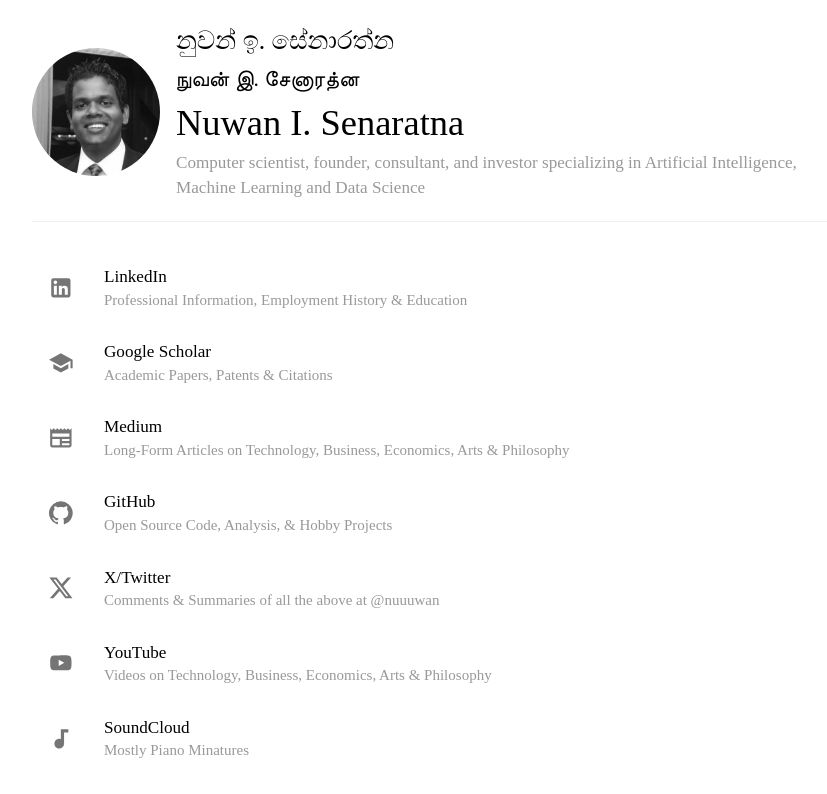
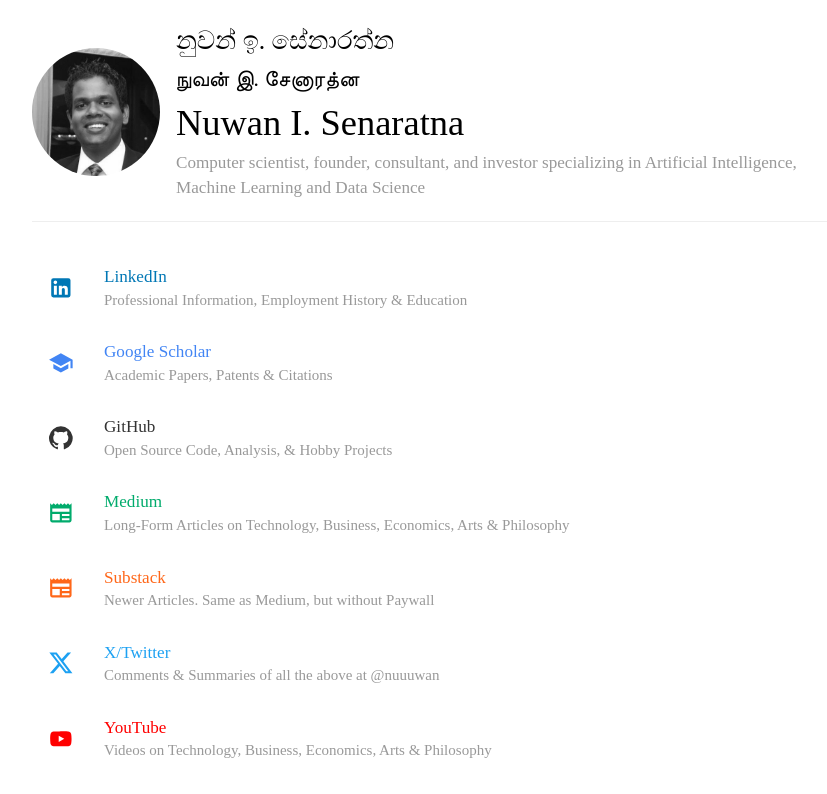
Before and after one commit to nuuuwan/nuuuwan, a React (Create React App) app: page / in a window 1280 px wide. Shown: the top 794 px of the page, without its empty margins (208-1035 px from the left). Built offline with nearby package versions, Linux system fonts and the light colour scheme; a web font is replaced by a local one.

Commit message:
Added colors to links. Added substack

```diff
--- a/src/view/molecules/LinksSection.js
+++ b/src/view/molecules/LinksSection.js
@@ -16,17 +16,17 @@ import SchoolIcon from "@mui/icons-material/School";
 import Title from "./Title";
 
 function ListItemContentInfo({ contentInfo }) {
-  const { title, subTitle, url, Icon } = contentInfo;
+  const { title, subTitle, url, Icon, color } = contentInfo;
 
   const onClick = function () {
     window.open(url, "_blank");
   };
 
   return (
-    <ListItem sx={{ p: 0, m: 0 }} onClick={onClick}>
+    <ListItem sx={{ p: 0, m: 0, color }} onClick={onClick}>
       <ListItemButton>
         <ListItemIcon>
-          <Icon />
+          <Icon sx={{color}} />
         </ListItemIcon>
         <ListItemText primary={title} secondary={subTitle} />
       </ListItemButton>
@@ -39,46 +39,58 @@ const CONTENT_INFO_LIST = [
     subTitle: "Professional Information, Employment History & Education",
     url: "https://www.linkedin.com/in/nuwansenaratna",
     Icon: LinkedInIcon,
+    color: "#0077B5",
   },
   {
     title: "Google Scholar",
     subTitle: "Academic Papers, Patents & Citations",
     url: "https://scholar.google.com/citations?user=VOVN8f8AAAAJ&hl=en",
     Icon: SchoolIcon,
+    color: "#4285F4",
   },
-  {
-    title: "Medium",
-    subTitle:
-      "Long-Form Articles on Technology, Business, Economics, Arts & Philosophy",
-    url: "https://medium.com/@nuwans",
-    Icon: NewspaperIcon,
-  },
-
   {
     title: "GitHub",
     subTitle: "Open Source Code, Analysis, & Hobby Projects",
     url: "https://github.com/nuuuwan",
     Icon: GitHubIcon,
+    color: "#333333",
   },
+  {
+    title: "Medium",
+    subTitle: "Long-Form Articles on Technology, Business, Economics, Arts & Philosophy",
+    url: "https://medium.com/@nuwans",
+    Icon: NewspaperIcon,
+    color: "#00ab6c",
+  },
+    {
+    title: "Substack",
+    subTitle: "Newer Articles. Same as Medium, but without Paywall",
+    url: "https://substack.com/@nuuuwan",
+    Icon: NewspaperIcon,
+    color: "#FF6719",
+  },
+
   {
     title: "X/Twitter",
     subTitle: "Comments & Summaries of all the above at @nuuuwan",
     url: "https://twitter.com/nuuuwan",
     Icon: XIcon,
+    color: "#1DA1F2",
   },
   {
     title: "YouTube",
     subTitle: "Videos on Technology, Business, Economics, Arts & Philosophy",
     url: "https://www.youtube.com/channel/UC19yTKU_K2Qvx3ITHz4u9_A",
     Icon: YouTubeIcon,
+    color: "#FF0000",
   },
   {
     title: "SoundCloud",
     subTitle: "Mostly Piano Minatures",
     url: "https://soundcloud.com/nuwan-i-senaratna",
     Icon: AudiotrackIcon,
+    color: "#FF5500", // SoundCloud orange
   },
-
 ];
 
 export default function LinksSection() {
```
